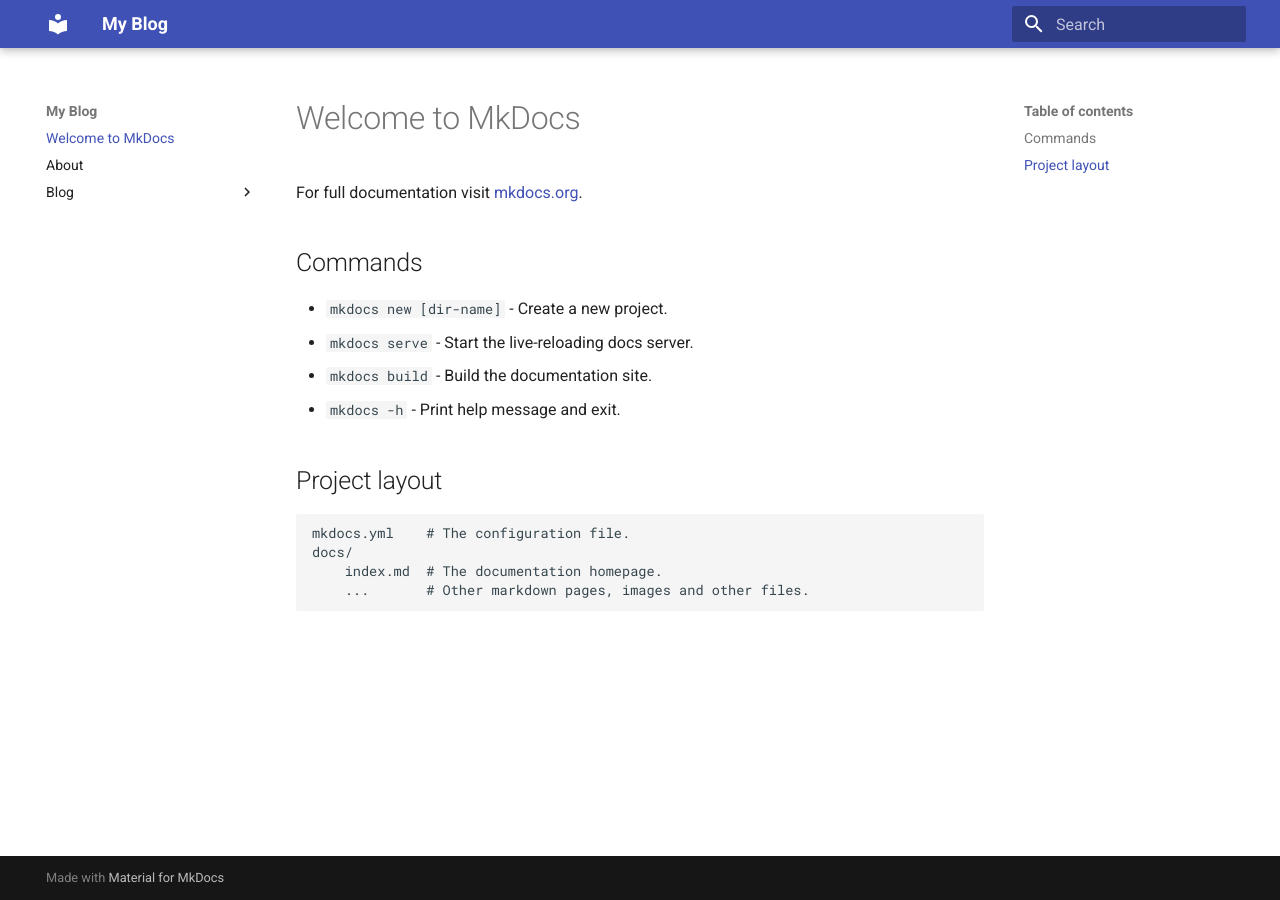
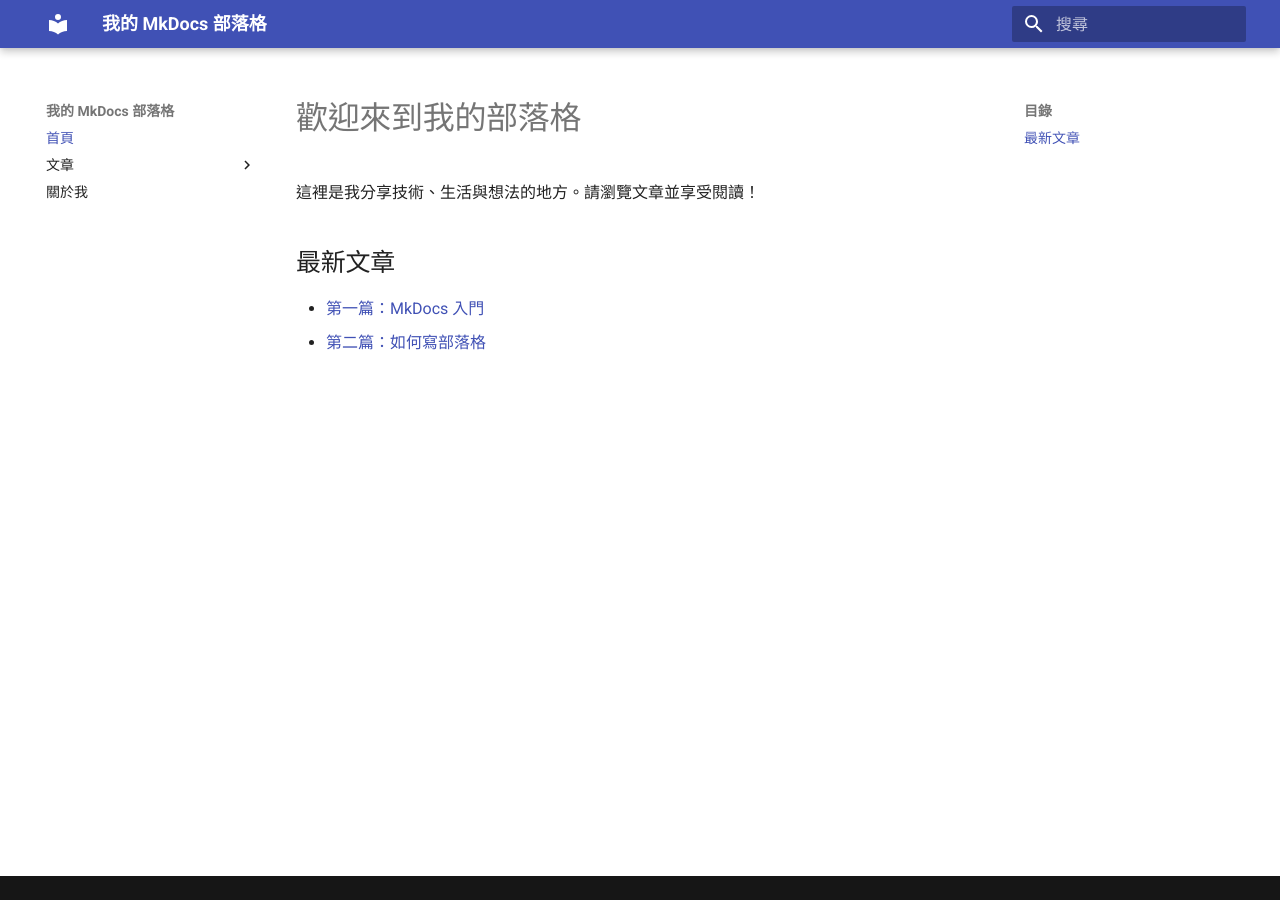
Before and after one commit to nijuichien/learning-blog, an MkDocs documentation site: the page built from docs/index.md, in a window 1280 px wide. Built offline with MkDocs 1.6.1 and Material for MkDocs 9.7.7, drawn with Linux system fonts in a browser that asks for light colours.

Commit message:
[Refactor] Using Grok3 generate template and google adsense.

```diff
--- a/docs/index.md
+++ b/docs/index.md
@@ -1,17 +1,9 @@
-# Welcome to MkDocs
+# 歡迎來到我的部落格
 
-For full documentation visit [mkdocs.org](https://www.mkdocs.org).
+這裡是我分享技術、生活與想法的地方。請瀏覽文章並享受閱讀！
 
-## Commands
+## 最新文章
+- [第一篇：MkDocs 入門](posts/post1.md)
+- [第二篇：如何寫部落格](posts/post2.md)
 
-* `mkdocs new [dir-name]` - Create a new project.
-* `mkdocs serve` - Start the live-reloading docs server.
-* `mkdocs build` - Build the documentation site.
-* `mkdocs -h` - Print help message and exit.
-
-## Project layout
-
-    mkdocs.yml    # The configuration file.
-    docs/
-        index.md  # The documentation homepage.
-        ...       # Other markdown pages, images and other files.
+<div class="ad-container" id="ad-home"></div> <!-- 廣告容器 -->
--- /dev/null
+++ b/docs/javascripts/ads.js
@@ -0,0 +1,24 @@
+document.addEventListener("DOMContentLoaded", function() {
+    // 動態插入 Google AdSense 腳本
+    const script = document.createElement("script");
+    script.async = true;
+    script.src = "https://pagead2.googlesyndication.com/pagead/js/adsbygoogle.js?client=ca-pub-你的發布者ID";
+    script.crossOrigin = "anonymous";
+    document.head.appendChild(script);
+
+    // 為每個廣告容器插入廣告
+    const adContainers = document.querySelectorAll(".ad-container");
+    adContainers.forEach(container => {
+        const ad = document.createElement("ins");
+        ad.className = "adsbygoogle";
+        ad.style.display = "block";
+        ad.setAttribute("data-ad-client", "ca-pub-5206602620644694"); // 替換為你的 AdSense ID
+        ad.setAttribute("data-ad-slot", "9727123268");        // 替換為具體廣告單元 ID
+        ad.setAttribute("data-ad-format", "auto");
+        ad.setAttribute("data-full-width-responsive", "true");
+        container.appendChild(ad);
+
+        // 觸發廣告加載
+        (adsbygoogle = window.adsbygoogle || []).push({});
+    });
+});
--- /dev/null
+++ b/docs/stylesheets/extra.css
@@ -0,0 +1,4 @@
+.ad-container {
+    margin: 20px 0;
+    text-align: center;
+}
--- a/mkdocs.yml
+++ b/mkdocs.yml
@@ -1,9 +1,29 @@
-site_name: My Blog
-
+site_name: 我的 MkDocs 部落格
 theme:
   name: material
-
-plugins:
-  - search
-  - blog
-  - offline
+  features:
+    - content.code.copy
+    - search.suggest
+    - palette:
+        scheme: default  # 支援明暗主題切換
+  language: zh-TW  # 設置為中文
+nav:
+  - 首頁: index.md
+  - 文章:
+      - 第一篇: posts/post1.md
+      - 第二篇: posts/post2.md
+  - 關於我: about.md
+extra_javascript:
+  - javascripts/ads.js  # 用於插入廣告的腳本
+extra_css:
+  - stylesheets/extra.css  # 自定義樣式
+markdown_extensions:
+  - pymdownx.superfences
+  - pymdownx.emoji
+  - attr_list
+extra:
+  generator: false  # 隱藏 "Made with MkDocs" 標誌
+  description: 我的技術與生活部落格
+  # social:
+  #   - icon: fontawesome/brands/twitter
+  #     link: https://twitter.com/你的帳號
```
Also changed, not shown: docs/about.md (+4 -3 lines), docs/posts/post1.md (added, +15 -0 lines), docs/posts/post2.md (added, +9 -0 lines).
